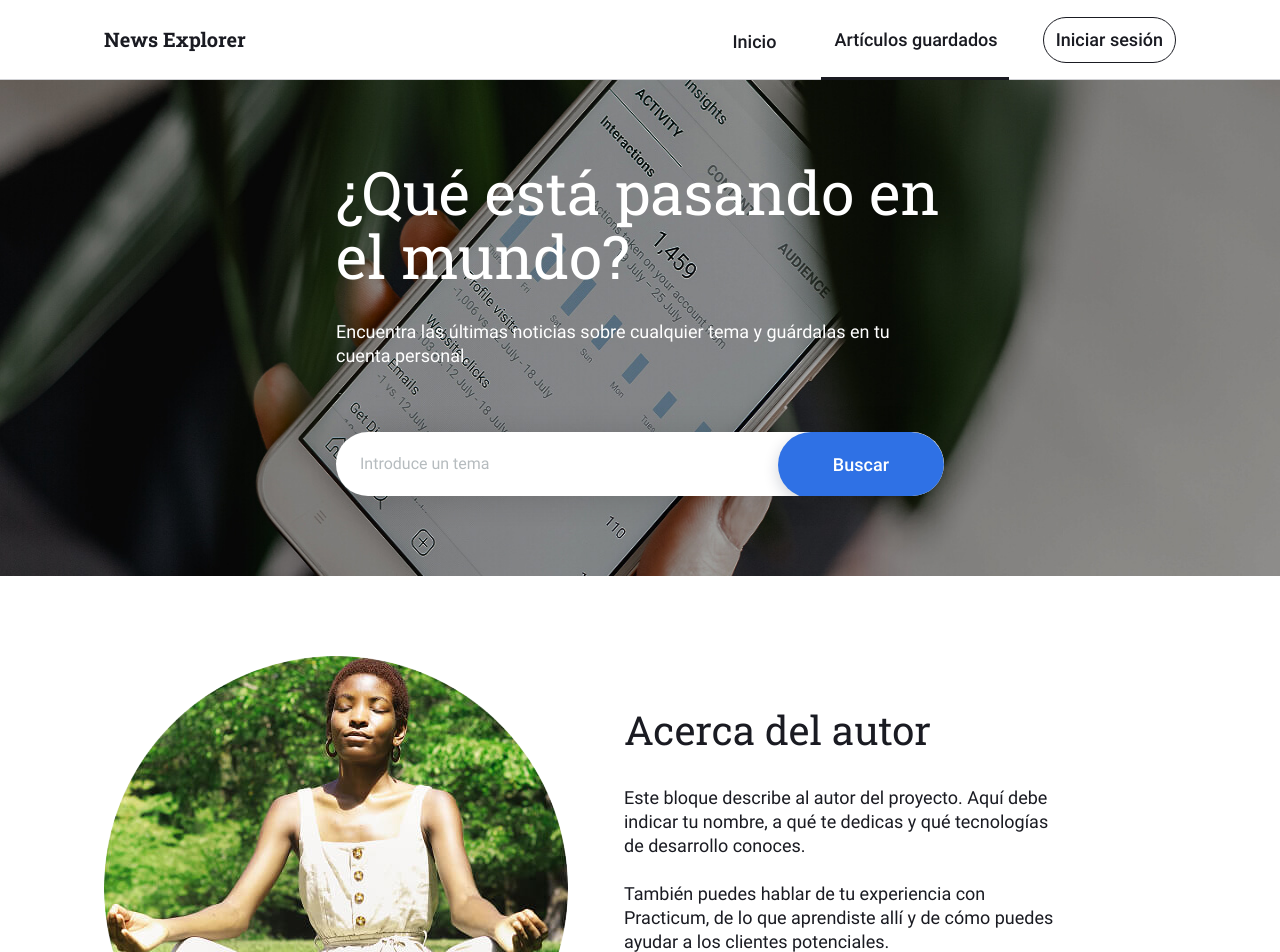
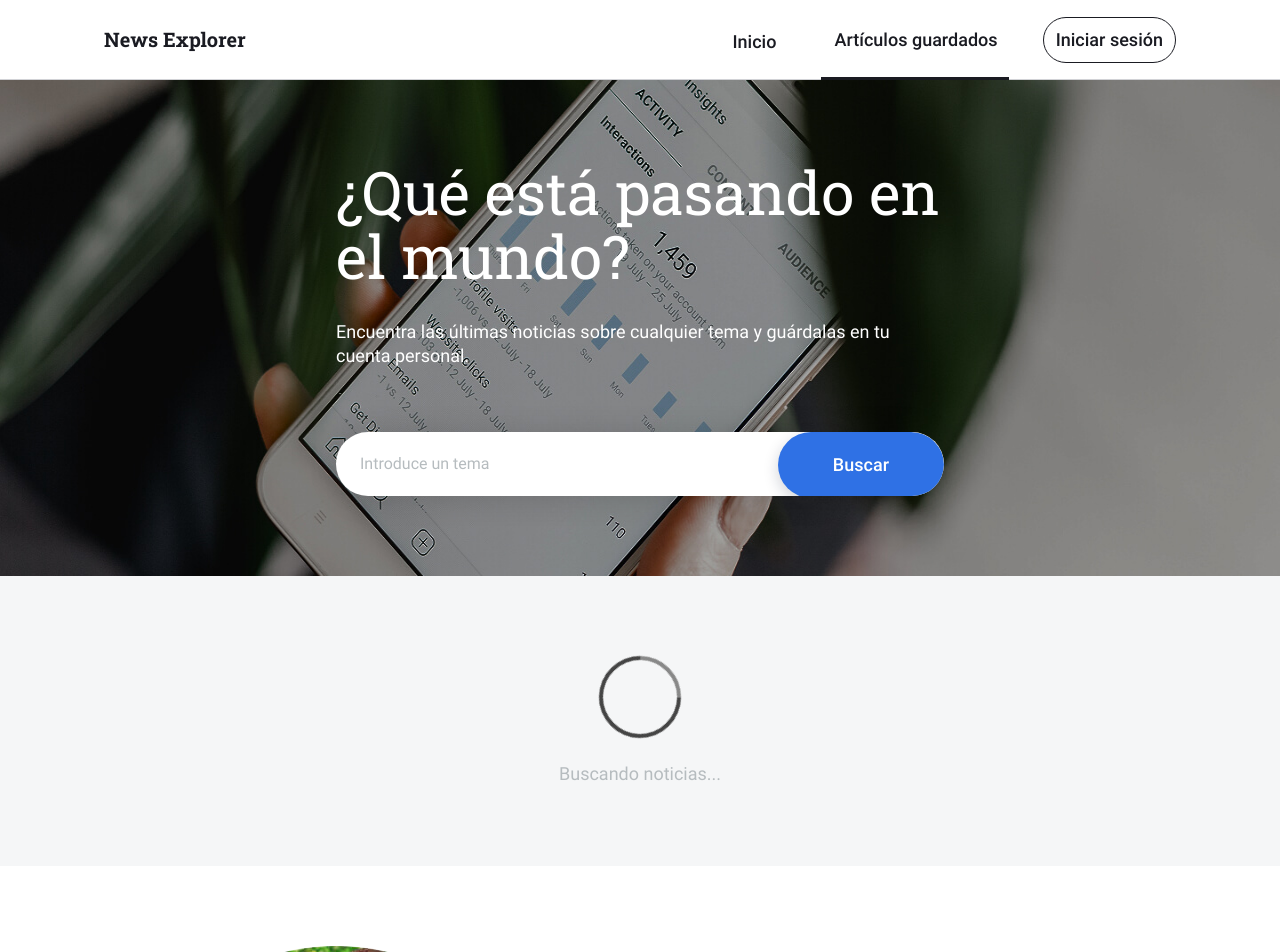
Before and after one commit to PacoZ2024/news-explorer-frontend, a React (Vite) app: page / in a window 1280 px wide. Shown: the top 952 px of the page. Built offline with nearby package versions, Linux system fonts and the light colour scheme.

Commit message:
feat(Preloader): Se ajusta el componente Preloader, así como sus estilos, al proyecto.

```diff
--- a/src/components/Main/Main.jsx
+++ b/src/components/Main/Main.jsx
@@ -1,10 +1,12 @@
 import SearchForm from '../SearchForm/SearchForm.jsx';
 import About from '../About/About.jsx';
+import Preloader from '../Preloader/Preloader.jsx';
 
 export default function Main() {
   return (
     <main className='main'>
       <SearchForm />
+      <Preloader />
       <About />
     </main>
   );
--- a/src/components/Preloader/Preloader.css
+++ b/src/components/Preloader/Preloader.css
@@ -1,32 +1,37 @@
-body {
-	margin: 0;
-	min-height: 100vh;
-	background-color: #333;
-
-	/*overflow: hidden;*/
+.preloader {
+  max-width: 1440px;
+  background: #f5f6f7;
 }
 
-.circle-preloader {
-	display: block;
-	width: 50px;
-	height: 50px;
-	border: 4px solid #444;
-	border-bottom-color: #888;
+.preloader__content {
+  width: 280px;
+  padding: 80px 0;
+  margin: 0 auto;
+}
 
-	border-radius: 50%;
+.preloader__round {
+  display: block;
+  margin: 0 auto;
+  width: 74px;
+  height: 74px;
+  border: 4px solid #444;
+  border-bottom-color: #888;
+  border-radius: 50%;
+  animation: spin 0.75s infinite linear;
+}
 
-	position: absolute;
-	top: 0;
-	left: 0;
-	right: 0;
-	bottom: 0;
-	margin: auto;
-
-	animation: spin .75s infinite linear;
+.preloader__text {
+  margin: 24px 0 0;
+  font-family: 'Roboto';
+  font-weight: 400;
+  font-size: 18px;
+  line-height: 24px;
+  text-align: center;
+  color: #b6bcbf;
 }
 
 @keyframes spin {
-	100% {
-		transform: rotate(360deg);
-	}
+  100% {
+    transform: rotate(360deg);
+  }
 }
--- a/src/components/Preloader/Preloader.jsx
+++ b/src/components/Preloader/Preloader.jsx
@@ -1,9 +1,7 @@
-import './Preloader.css';
-
 export default function Preloader() {
   return (
     <div className='preloader'>
-      <div className='preloader__container'>
+      <div className='preloader__content'>
         <span className='preloader__round'></span>
         <p className='preloader__text'>Buscando noticias...</p>
       </div>
```
